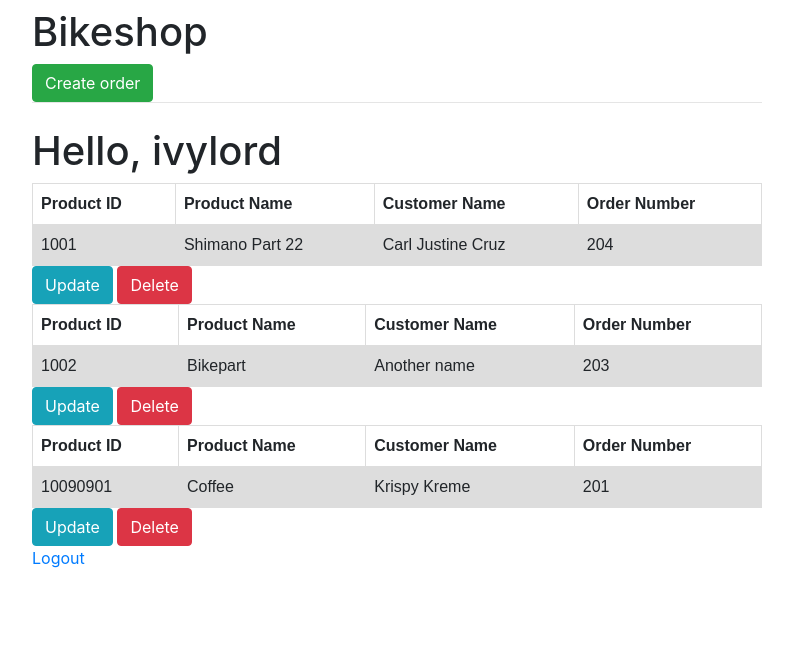
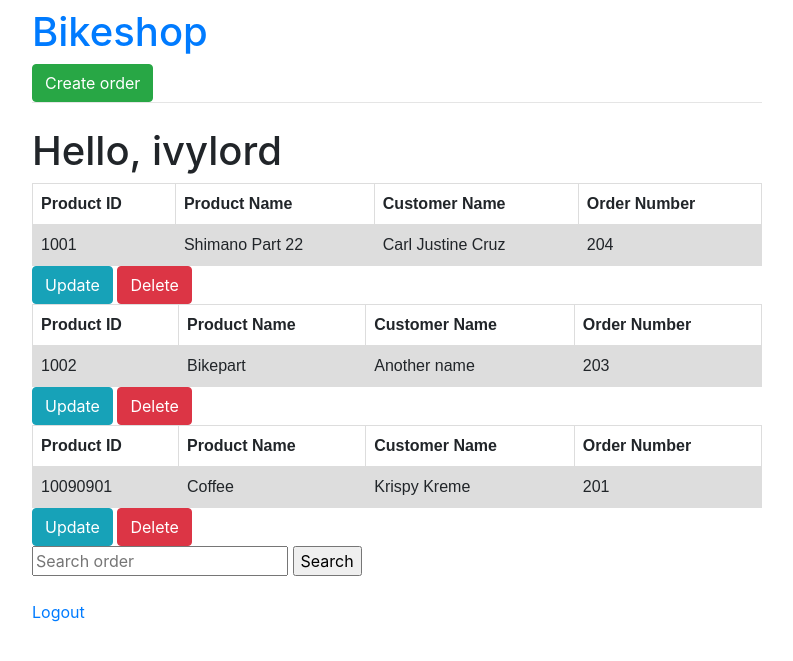
Before and after one commit to carljcruz/django-accounts, a Django app: page /profile/ in a window 1280 px wide. Shown: the top 661 px of the page, without its empty margins (243-1036 px from the left). Run offline with Django 3.2, Linux system fonts and the light colour scheme; a user stored in the database is signed in; data comes from the database, SQL or seed files in the repository; both versions use the stored data as it was after the commit; some libraries are stand-ins or nearby versions.

Commit message:
added search to profile

```diff
--- a/accounts/views.py
+++ b/accounts/views.py
@@ -15,6 +15,10 @@ def homepage(request):
     if request.user.is_anonymous:
         messages.info(request, 'You must be logged in to view that page')
         return redirect('login')
+
+    query = request.GET.get("q")
+    if query:
+        order = order.filter(order_number__icontains=query)
 
     context = {
         'orders': order
--- a/templates/_base.html
+++ b/templates/_base.html
@@ -28,8 +28,7 @@ tr:nth-child(even) {
 		<div class="container">
 			<div class="row justify-content-center">
 				<div class="col-8">
-					<h1 class="mt-2">Bikeshop</h1>
-					<a href="{% url 'order' %}" class="btn btn-success">Create order</a>
+					<a href="{% url 'profile' %}"><h1 class="mt-2">Bikeshop</h1></a>					<a href="{% url 'order' %}" class="btn btn-success">Create order</a>
 					<hr class="mt-0 mb-4">
 					{% block content %}
 					{% endblock %}
--- a/templates/profile.html
+++ b/templates/profile.html
@@ -24,6 +24,11 @@
 <a href="{% url 'update' order.pk %}" class="btn btn-info">Update</a>
 <a href="{% url 'delete' order.pk %}" class="btn btn-danger">Delete</a>
 {% endfor %}
+
+<form action="" method="GET">
+	<input type="text" name='q' placeholder='Search order' value='{{request.GET.q}}'/>
+	<input type="submit" value='Search'>
+</form>
 <br>
 
 <a href="{% url 'logout' %}">Logout</a>
```
Also changed, not shown: db.sqlite3, orders/admin.py (line endings or trailing spaces), 3 other files.
